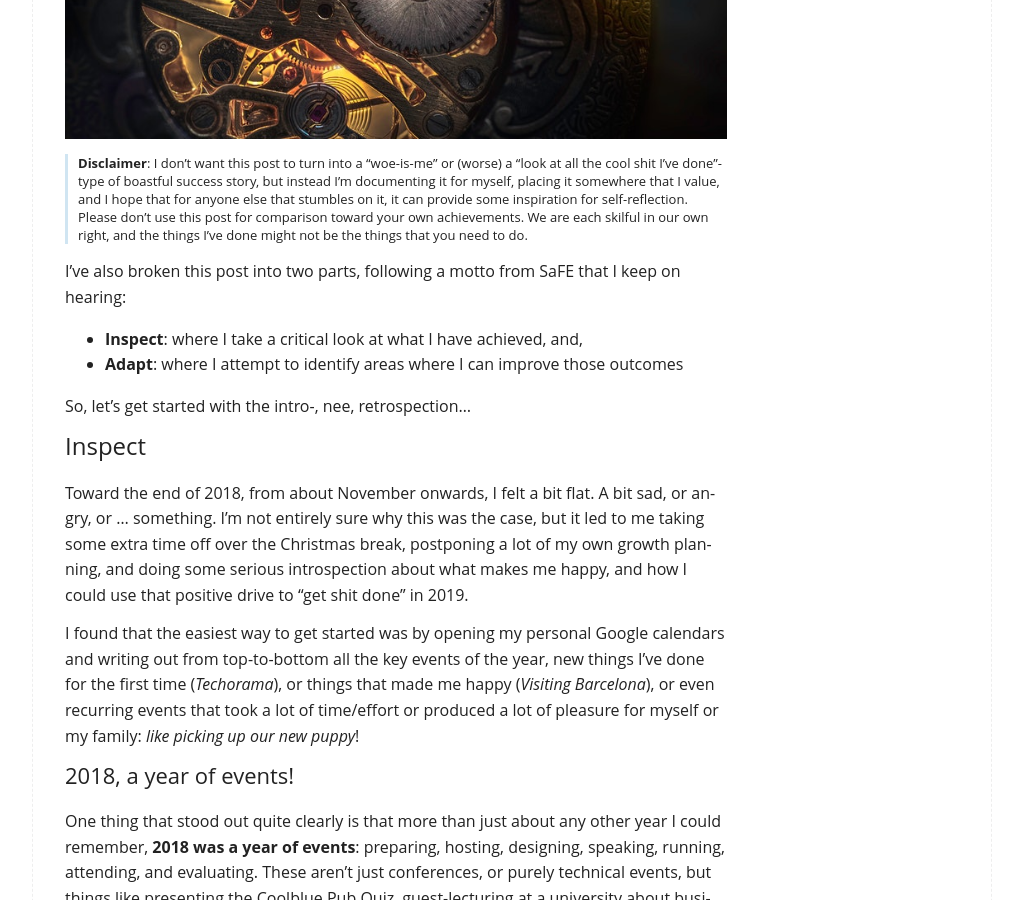
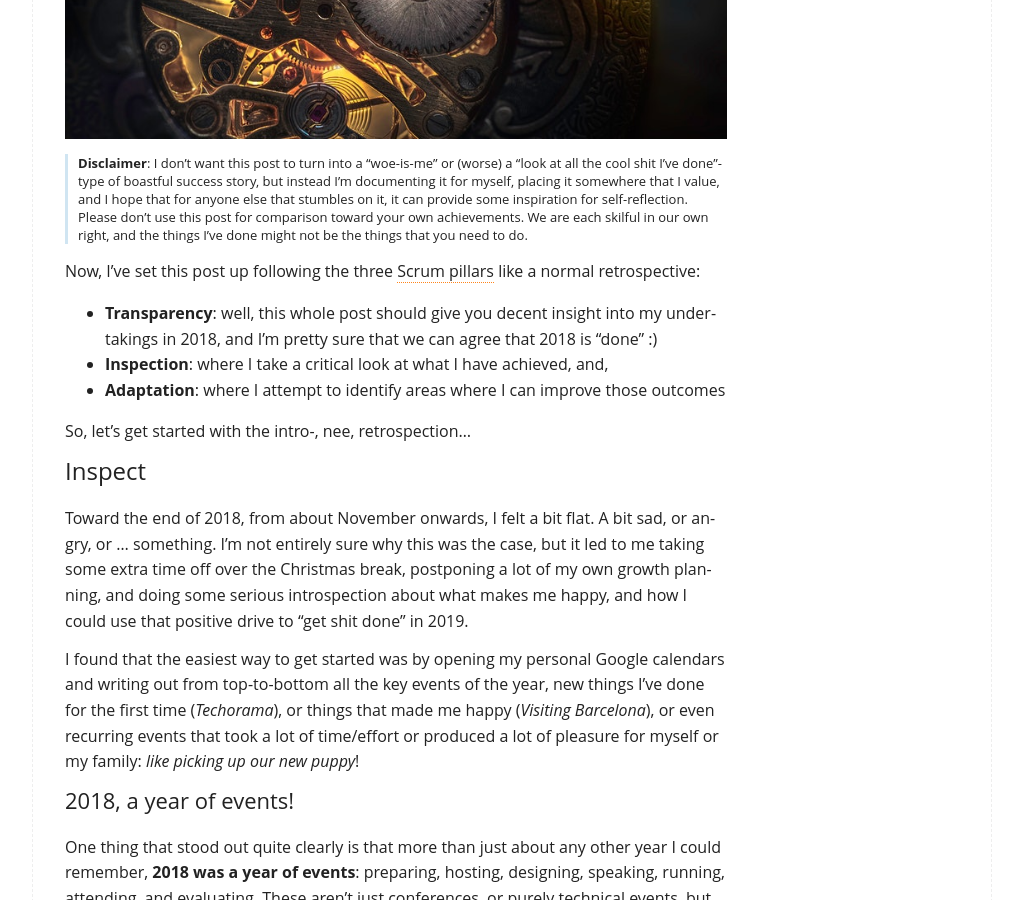
Before and after one commit to PHeonix25/PHeonix25.github.io, a Jekyll site: the page built from _posts/2018-12-31-Wow-what-a-year.md, in a window 1280 px wide and 900 px high, scrolled down 461 px. Shown: the whole window, without its empty margins (128-1151 px from the left). Built offline with Jekyll 4.4.1, drawn with Linux system fonts in a browser that asks for light colours; comment, search, counter and statistics services are not loaded.

Commit message:
Updated after feedback from Saskia

```diff
--- a/_posts/2018-12-31-Wow-what-a-year.md
+++ b/_posts/2018-12-31-Wow-what-a-year.md
@@ -18,10 +18,11 @@ As 2018 draws to a close (_and I get closer to some of the deadlines for my long
 > I don't want this post to turn into a "woe-is-me" or (worse) a "look at all the cool shit I've done"-type of boastful success story, but instead I'm documenting it for myself, placing it somewhere that I value, and I hope that for anyone else that stumbles on it, it can provide some inspiration for self-reflection.
 > Please don't use this post for comparison toward your own achievements. We are each skilful in our own right, and the things I've done might not be the things that you need to do.
 
-I've also broken this post into two parts, following a motto from SaFE that I keep on hearing:
+Now, I've set this post up following the three [Scrum pillars](https://scrumguides.org/scrum-guide.html) like a normal retrospective:
 
-- **Inspect**: where I take a critical look at what I have achieved, and,
-- **Adapt**: where I attempt to identify areas where I can improve those outcomes
+- **Transparency**: well, this whole post should give you decent insight into my undertakings in 2018, and I'm pretty sure that we can agree that 2018 is "done" :)
+- **Inspection**: where I take a critical look at what I have achieved, and,
+- **Adaptation**: where I attempt to identify areas where I can improve those outcomes
 
 So, let's get started with the intro-, nee, retrospection...
 
```
